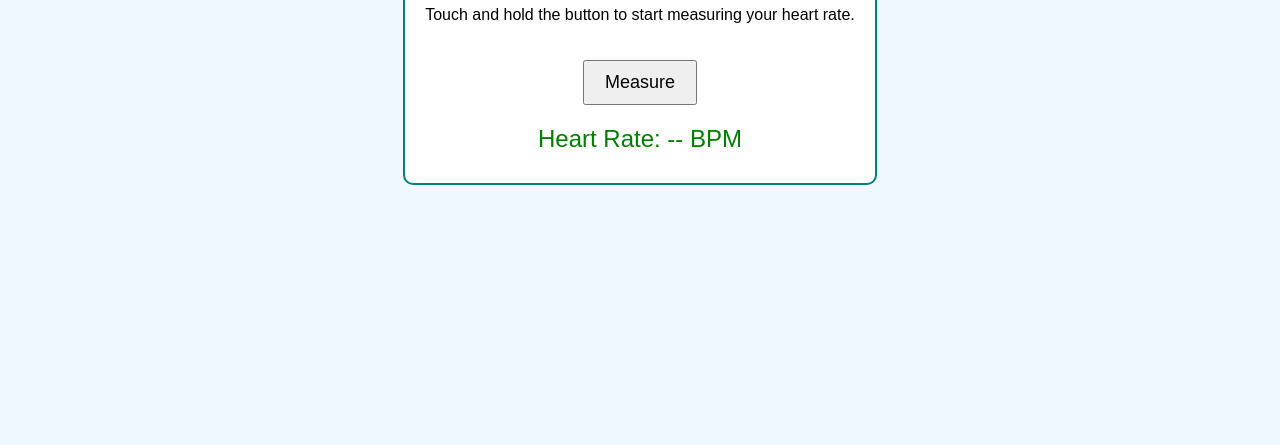
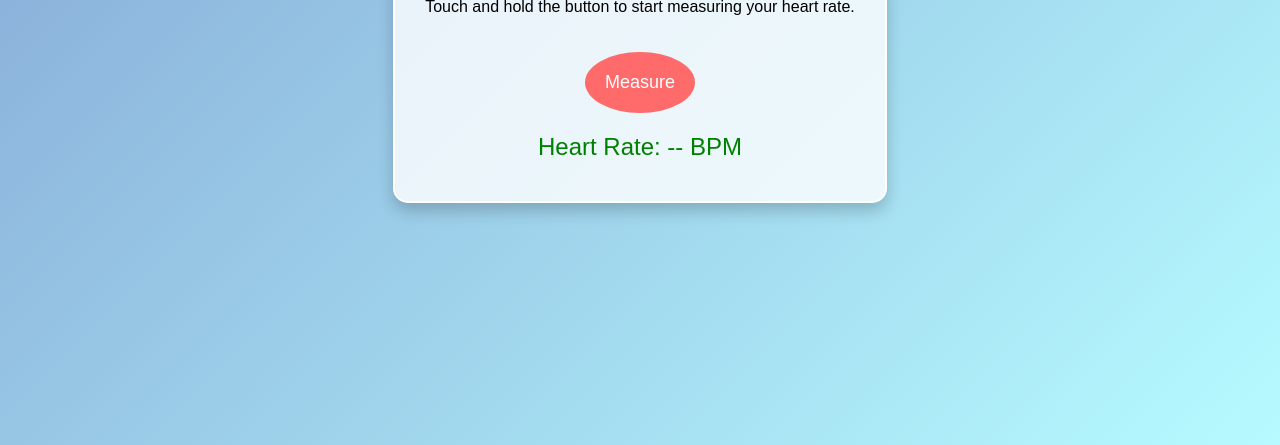
Before and after one commit to Haruna-ADUSTECH/Hyper_Indecator-, a plain HTML site: page index.html in a window 1280 px wide. Shown: the part 355-800 px from the top of the page. Drawn offline with Linux system fonts and the light colour scheme.

Commit message:
Update styles.css

```diff
--- a/styles.css
+++ b/styles.css
@@ -1,6 +1,7 @@
+/* General body styles */
 body {
     font-family: Arial, sans-serif;
-    background-color: #f0f8ff;
+    background: linear-gradient(135deg, #83a4d4, #b6fbff);
     display: flex;
     justify-content: center;
     align-items: center;
@@ -8,28 +9,56 @@ body {
     margin: 0;
 }
 
+/* Container styling */
 .container {
     text-align: center;
-    border: 2px solid #008080;
-    padding: 20px;
-    background-color: #ffffff;
-    border-radius: 10px;
+    border: 2px solid #ffffff;
+    padding: 30px;
+    background-color: rgba(255, 255, 255, 0.8);
+    border-radius: 15px;
+    box-shadow: 0 8px 16px rgba(0, 0, 0, 0.2);
 }
 
-#startButton {
+/* Rounded button with animations */
+.round-button {
     margin-top: 20px;
-    padding: 10px 20px;
+    padding: 20px;
+    border-radius: 50%;
+    background-color: #ff6b6b;
+    color: white;
     font-size: 18px;
+    border: none;
+    cursor: pointer;
+    outline: none;
+    transition: transform 0.2s, background-color 0.2s;
 }
 
+/* Button hover and active effects */
+.round-button:hover {
+    background-color: #ff5252;
+}
+
+.round-button:active {
+    transform: scale(0.95);
+}
+
+/* Heart rate display styles */
 #heartRateDisplay {
     margin-top: 20px;
     font-size: 24px;
     color: #008000;
+    animation: fadeIn 1s ease-in-out;
 }
 
 #resultDisplay {
     margin-top: 10px;
     font-size: 20px;
     color: #ff4500;
+    animation: fadeIn 1s ease-in-out;
 }
+
+/* Fade-in animation */
+@keyframes fadeIn {
+    from { opacity: 0; }
+    to { opacity: 1; }
+}
```
